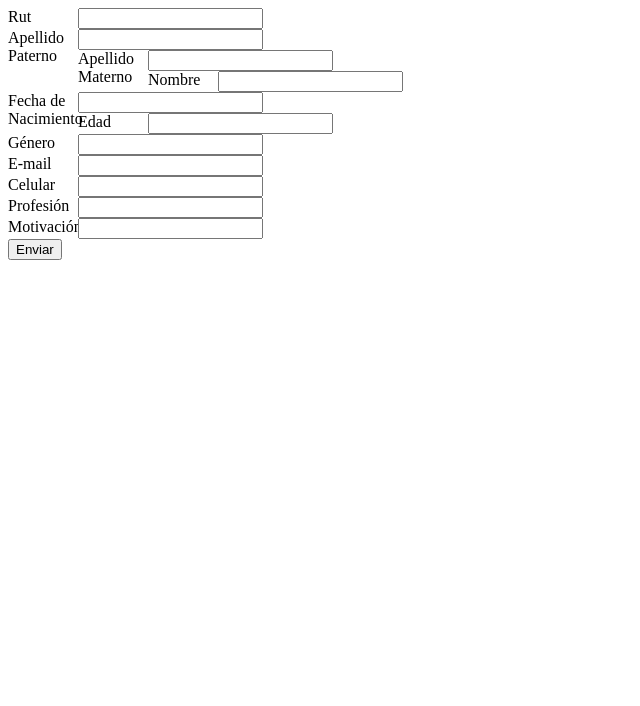
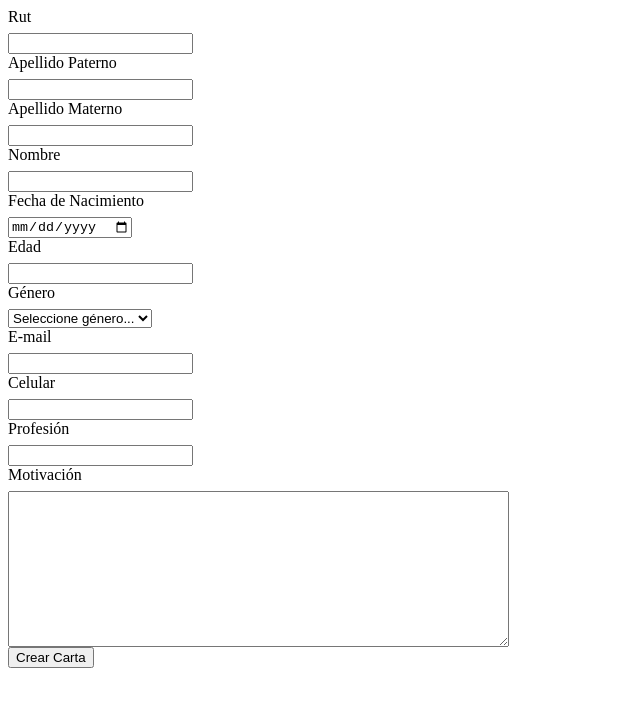
Before and after one commit to Vicente-Godoy/ActividadChileLimpio, a plain HTML site: page index.html in a window 1280 px wide. Shown: the whole page, without its empty margins (0-640 px from the left). Drawn offline with Linux system fonts and the light colour scheme.

Commit message:
Add files via upload

```diff
--- a/app.js
+++ b/app.js
@@ -23,12 +23,40 @@ var form = document.getElementById('formulario');
 
     var mensajesError = [];
 
-    if(nombre.value === null || nombre.value === '' ){
+    if(rut.value === null || rut.value === '' || rut.value.length >= 9 || rut.value.length <=10){
+        mensajesError.push('Ingrese su Rut');
+    }
+    if(appaterno.value === null || appaterno.value === '' || appaterno.value.length >= 3 || appaterno.value.length <= 20){
+        mensajesError.push('Debe ingresar su Apellido Paterno');
+    }
+    if(apmaterno.value === null || apmaterno.value === '' || apmaterno.value.length >= 3 || apmaterno.value.length <= 20){
+        mensajesError.push('Debe ingresar su Apellido Materno');
+    }
+    if(nombre.value === null || nombre.value === '' || nombre.value. length >= 3 || nombre.value.length <= 20){
+        mensajesError.push('Debe ingresar su Nombre');
+    }
+    if(fecnac.value === null || fecnac.value === ''){
+        mensajesError.push('Debe ingresar su Fecha de Nacimiento');
+    }
+    if(edad.value === null || edad.value === '' || edad.value.length >= 18 || edad.value.length <= 35){
+        mensajesError.push('Debe ingresar su Edad');
+    }
+    if(genero.value === null || genero.value === '' ){
+        mensajesError.push('Debe seleccionar un género');
+    }
+    if(email.value === null || email.value === '' ){
         mensajesError.push('Ingrese su Nombre');
     }
-    if(password.value === null || password.value === '' ){
-        mensajesError.push('Ingrese su Password');
+    if(fono.value === null || fono.value === '' || fono.value.length >= 9 || fono.value.length <= 12){
+        mensajesError.push('Ingrese su Nombre');
     }
+    if(profesion.value === null || profesion.value === '' ){
+        mensajesError.push('Ingrese su Nombre');
+    }
+    if(carta.value === null || carta.value === '' ){
+        mensajesError.push('Es necesario agregar una carta de presentación');
+    }
+
     error.innerHTML = mensajesError.join(', ');
 
     return false;
--- a/index.html
+++ b/index.html
@@ -5,9 +5,15 @@
     <title>Form Validation</title>
 <style>
     label{
+        display:block;
+        float: center;
+        height: 25px;
+        width: 180  px;
+
+    }
+    textarea{
         display: block;
-        float: left;
-        width: 70px;
+        float: center;
 
     }
 </style>
@@ -33,29 +39,37 @@
     </div>
     <div>
         <label for="fecnac">Fecha de Nacimiento</label>
-        <input type="text" id='fecnac'>
+        <input type="date" id='fecnac'>
     </div>
     <div>
-        <label for="edad">Edad</label>
-        <input type="text" id='edad'>
-    </div><div>
-        <label for="genero">Género</label>
-        <input type="text" id='genero'>
-    </div><div>
+        <label for="edad" min="18" max="35">Edad</label>
+        <input type="number" id='edad'>
+    </div>
+    <div class="form-group">
+        <label>Género</label>
+        <select name="categoria" id="tipo" required>
+        <option value="" disabled selected>Seleccione género...</option>
+            <option value="genero">Hombre</option>
+            <option value="genero">Mujer</option>
+        </select>
+        </div>
+    <div>
         <label for="email">E-mail</label>
-        <input type="text" id='email'>
-    </div><div>
+        <input type="email" id='email'>
+    </div>
+    <div>
         <label for="fono">Celular</label>
-        <input type="text" id='fono'>
-    </div><div>
+        <input type="number" id='fono'>
+    </div>
+    <div>
         <label for="profesion">Profesión</label>
         <input type="text" id='profesion'>
     </div>
     <div>
         <label for="carta">Motivación</label>
-        <input type="text" id='carta'>
+        <textarea name="Motivación" id="carta" cols="60" rows="10"></textarea>
     </div>
-    <input type="submit" onclick= 'return enviarFormulario()'value='Enviar'>
+    <input type="submit" onclick= 'return enviarFormulario()'value='Crear Carta'>
 </form>
 <div id='error'></div>
 <script src='app.js'></script>
```
